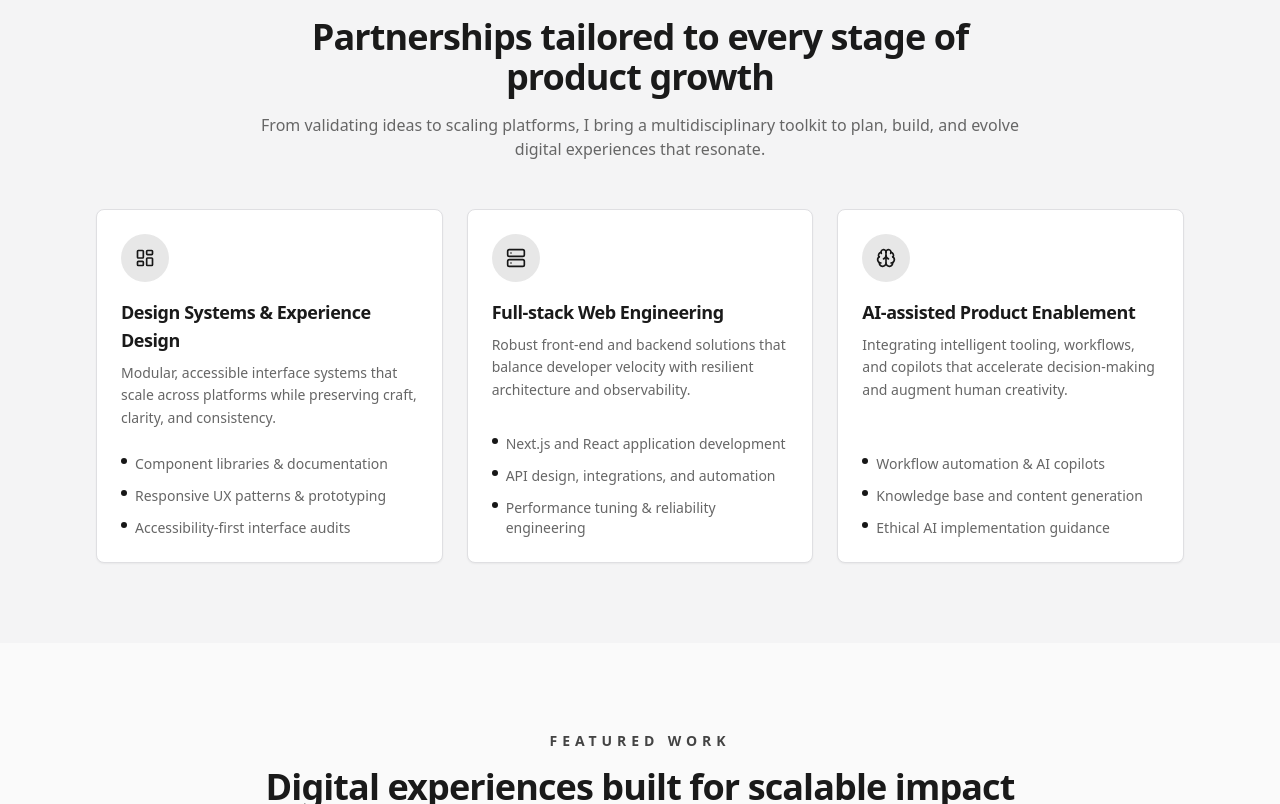
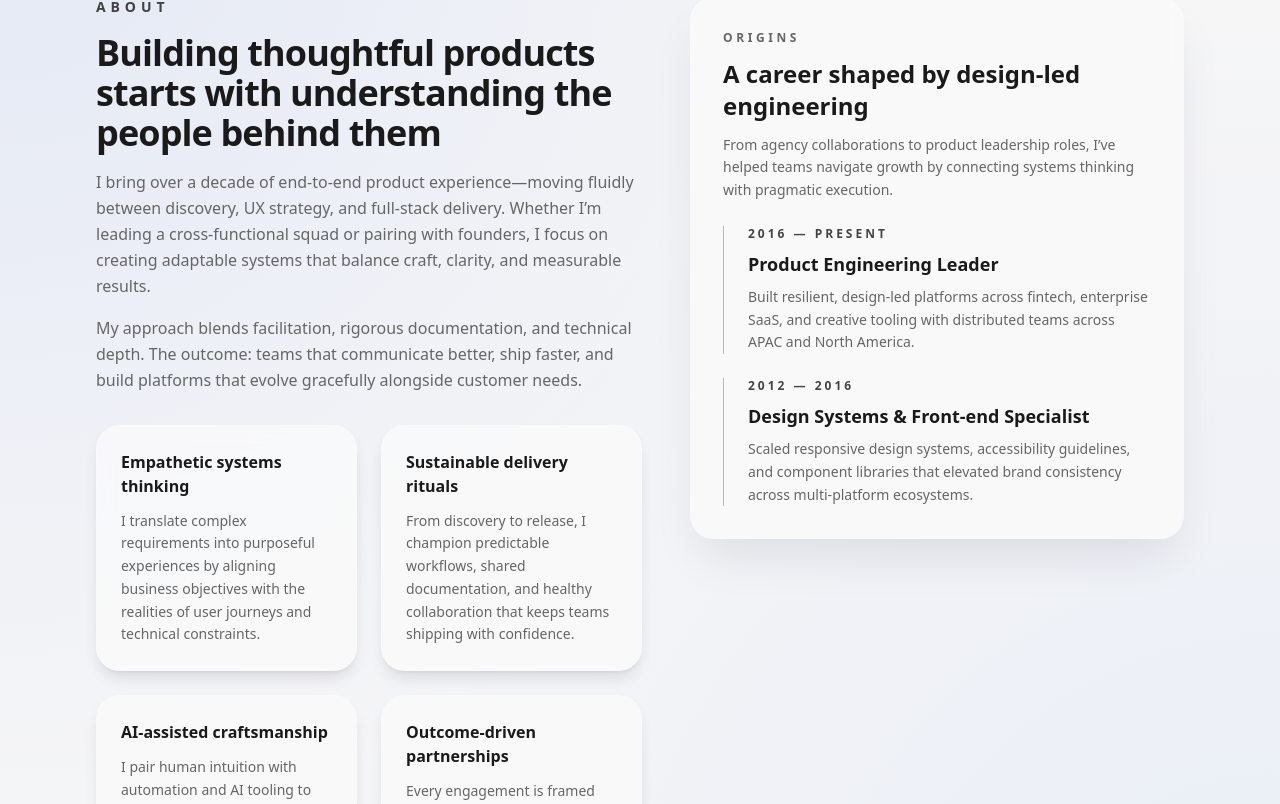
Before and after one commit to Antholem/web-portfolio, a Next.js app: page / in a window 1280 px wide. Shown: the part 836-1640 px from the top of the page. Built offline with nearby package versions, Linux system fonts and the light colour scheme; no server answers.

Commit message:
Add about section highlighting experience and focus

```diff
--- a/src/app/page.tsx
+++ b/src/app/page.tsx
@@ -1,3 +1,4 @@
+import AboutSection from "@/components/about-section";
 import ContactSection from "@/components/contact-section";
 import HeroSection from "@/components/hero-section";
 import ProjectsSection from "@/components/projects-section";
@@ -8,6 +9,7 @@ export default function Home() {
   return (
     <main className="space-y-2">
       <HeroSection />
+      <AboutSection />
       <ServicesSection />
       <ProjectsSection />
       <SkillsSection />
--- /dev/null
+++ b/src/components/about-section.tsx
@@ -0,0 +1,96 @@
+const focusAreas = [
+  {
+    title: "Empathetic systems thinking",
+    description:
+      "I translate complex requirements into purposeful experiences by aligning business objectives with the realities of user journeys and technical constraints.",
+  },
+  {
+    title: "Sustainable delivery rituals",
+    description:
+      "From discovery to release, I champion predictable workflows, shared documentation, and healthy collaboration that keeps teams shipping with confidence.",
+  },
+  {
+    title: "AI-assisted craftsmanship",
+    description:
+      "I pair human intuition with automation and AI tooling to accelerate decision-making, improve quality, and unlock new creative possibilities for teams.",
+  },
+  {
+    title: "Outcome-driven partnerships",
+    description:
+      "Every engagement is framed around measurable impact—clarity on success metrics, transparent communication, and iteration that compounds value over time.",
+  },
+] as const;
+
+const milestones = [
+  {
+    period: "2016 — Present",
+    title: "Product Engineering Leader",
+    description:
+      "Built resilient, design-led platforms across fintech, enterprise SaaS, and creative tooling with distributed teams across APAC and North America.",
+  },
+  {
+    period: "2012 — 2016",
+    title: "Design Systems & Front-end Specialist",
+    description:
+      "Scaled responsive design systems, accessibility guidelines, and component libraries that elevated brand consistency across multi-platform ecosystems.",
+  },
+] as const;
+
+export default function AboutSection() {
+  return (
+    <section id="about" className="relative overflow-hidden bg-muted/30 py-16 lg:py-24">
+      <div
+        className="absolute inset-0 -z-10 bg-[radial-gradient(circle_at_top_left,_rgba(37,99,235,0.12),_transparent_55%),_radial-gradient(circle_at_bottom_right,_rgba(59,130,246,0.1),_transparent_60%)]"
+        aria-hidden
+      />
+      <div className="mx-auto max-w-6xl px-4 sm:px-6 lg:px-8">
+        <div className="grid gap-12 lg:grid-cols-[1.05fr_0.95fr] lg:items-start">
+          <div className="space-y-8">
+            <div className="space-y-4">
+              <p className="text-sm font-semibold uppercase tracking-[0.35em] text-primary/80">About</p>
+              <h2 className="text-3xl font-bold tracking-tight text-foreground sm:text-4xl">
+                Building thoughtful products starts with understanding the people behind them
+              </h2>
+              <p className="text-base leading-relaxed text-muted-foreground">
+                I bring over a decade of end-to-end product experience—moving fluidly between discovery, UX strategy, and full-stack delivery. Whether I’m leading a cross-functional squad or pairing with founders, I focus on creating adaptable systems that balance craft, clarity, and measurable results.
+              </p>
+              <p className="text-base leading-relaxed text-muted-foreground">
+                My approach blends facilitation, rigorous documentation, and technical depth. The outcome: teams that communicate better, ship faster, and build platforms that evolve gracefully alongside customer needs.
+              </p>
+            </div>
+            <div className="grid gap-6 sm:grid-cols-2">
+              {focusAreas.map((item) => (
+                <div
+                  key={item.title}
+                  className="rounded-3xl border border-white/10 bg-background/80 p-6 shadow-lg shadow-slate-900/10 backdrop-blur"
+                >
+                  <h3 className="text-base font-semibold text-foreground">{item.title}</h3>
+                  <p className="mt-3 text-sm leading-relaxed text-muted-foreground">{item.description}</p>
+                </div>
+              ))}
+            </div>
+          </div>
+
+          <div className="space-y-6 rounded-3xl border border-white/10 bg-background/90 p-8 shadow-2xl shadow-slate-900/10 backdrop-blur">
+            <div className="space-y-3">
+              <p className="text-xs font-semibold uppercase tracking-[0.3em] text-muted-foreground">Origins</p>
+              <h3 className="text-2xl font-semibold text-foreground">A career shaped by design-led engineering</h3>
+              <p className="text-sm leading-relaxed text-muted-foreground">
+                From agency collaborations to product leadership roles, I’ve helped teams navigate growth by connecting systems thinking with pragmatic execution.
+              </p>
+            </div>
+            <div className="space-y-6">
+              {milestones.map((milestone) => (
+                <div key={milestone.title} className="border-l border-primary/30 pl-6">
+                  <p className="text-xs font-semibold uppercase tracking-[0.25em] text-primary/80">{milestone.period}</p>
+                  <h4 className="mt-2 text-lg font-semibold text-foreground">{milestone.title}</h4>
+                  <p className="mt-2 text-sm leading-relaxed text-muted-foreground">{milestone.description}</p>
+                </div>
+              ))}
+            </div>
+          </div>
+        </div>
+      </div>
+    </section>
+  );
+}
```
